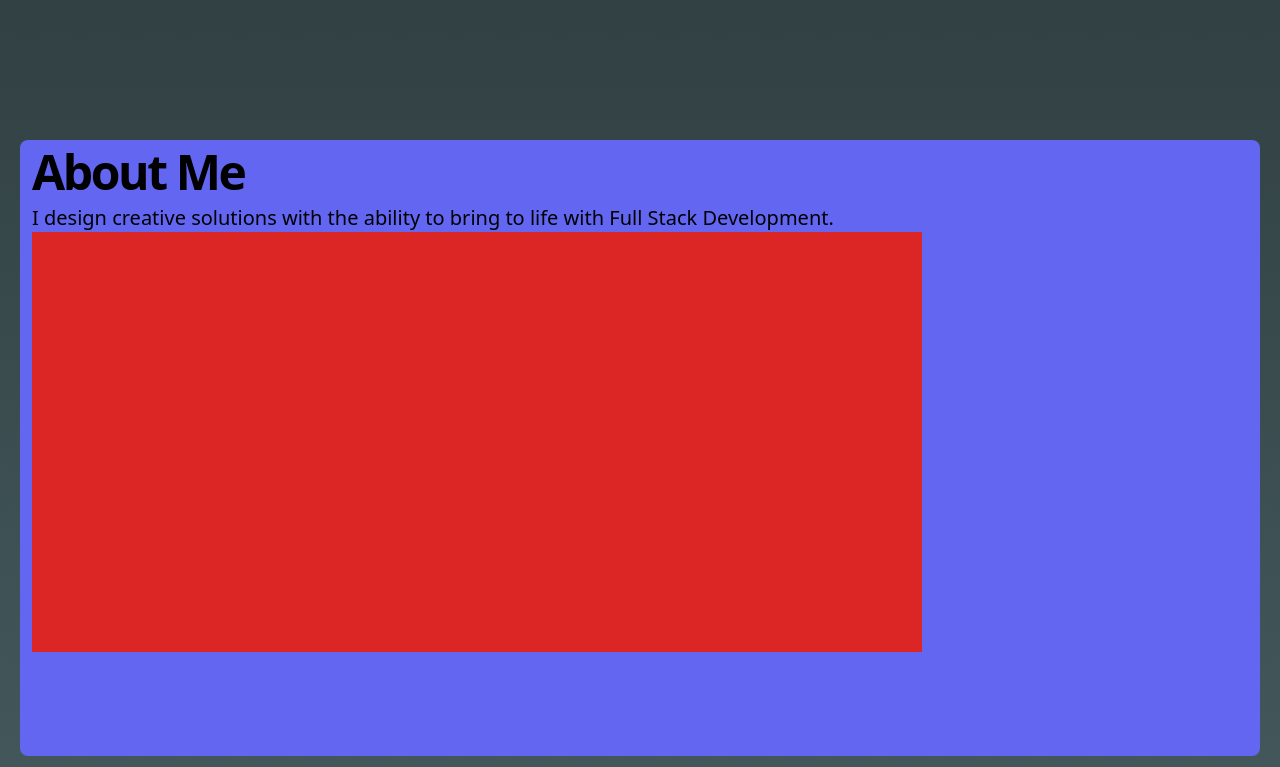
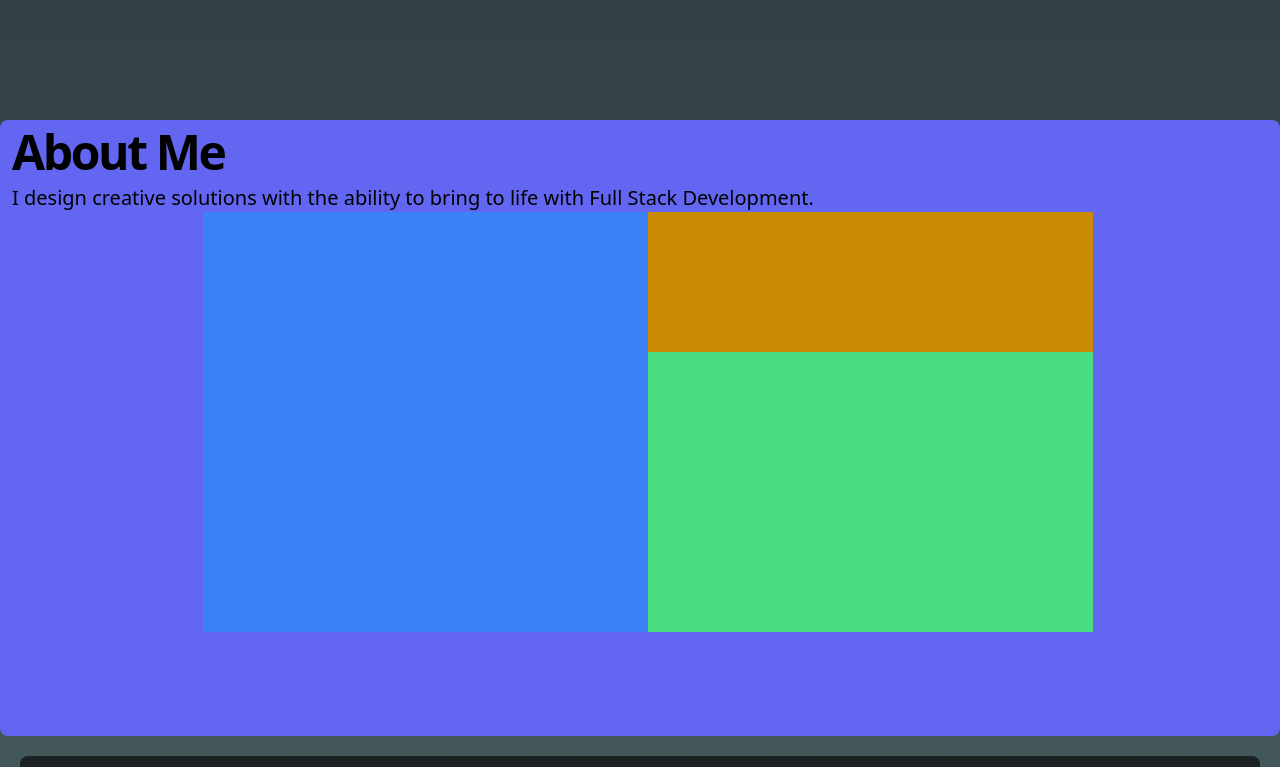
Before and after one commit to CEODemitri/portfolio2024, a SvelteKit app: page / in a window 1280 px wide. Shown: the part 1060-1827 px from the top of the page. Built offline with nearby package versions, Linux system fonts and the light colour scheme.

Commit message:
slowly but surely

```diff
--- a/src/routes/+page.svelte
+++ b/src/routes/+page.svelte
@@ -18,6 +18,8 @@
     sectionTitle: "Contact Me",
     subheading: "Let's get in touch!"
   }
+
+  const jobs = ["Creative Developer", "Software Developer", "Web Developer", "UX/UI Designer"]
 
 </script>
 <!--
@@ -439,14 +441,14 @@
       </section>
 
   <!-- about section -->
-      <div class="bg-indigo-500 p-2 m-5 rounded-lg">
+      <div class="bg-indigo-500 p-2 rounded-lg">
         <Section>
           <SectionHeader {...about}/>
 
-          <div class="w-[70%] h-[70%] grid grid-cols-8 grid-rows-4 bg-red-600 top-20">
-            <section class="col-span-4"></section>
-            <section></section>
-            <section></section>
+          <div class="w-[70%] h-[70%] grid grid-rows-3 grid-cols-2 bg-red-600 m-auto justify-center align-center">
+            <section class="row-span-3 col-span-1 bg-blue-500"></section>
+            <section class="row-span-1 bg-yellow-600"></section>
+            <section class="row-span-2 bg-green-400"></section>
           </div>
         </Section>
       </div>
```
